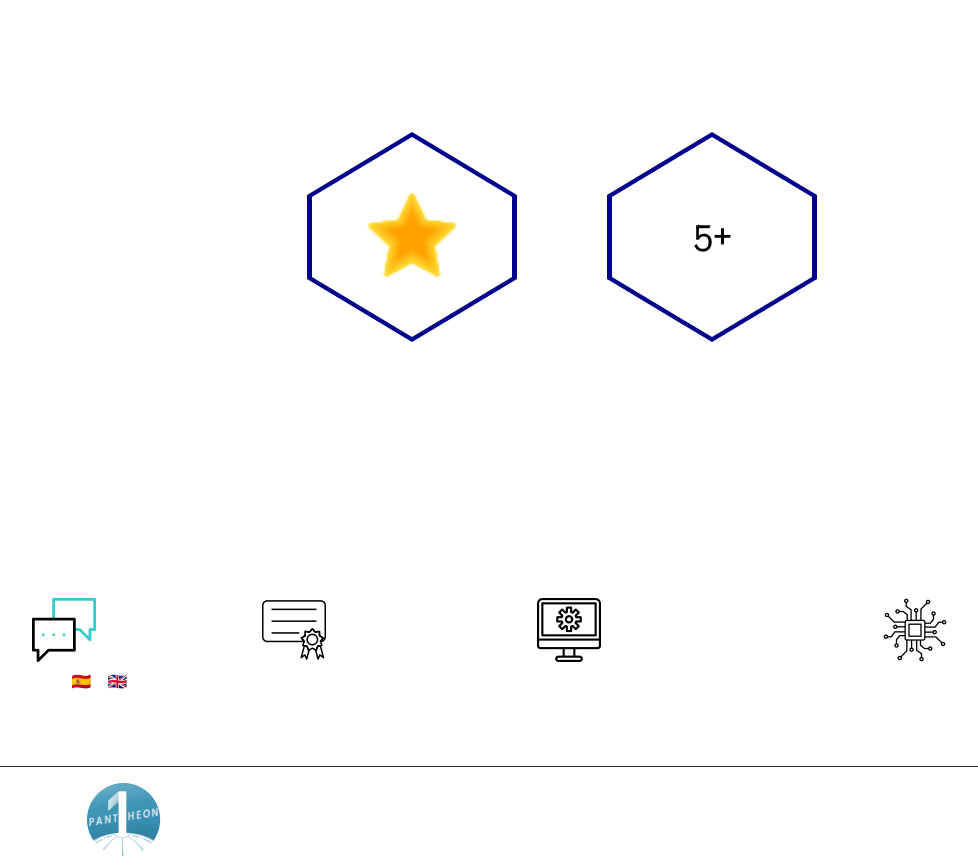
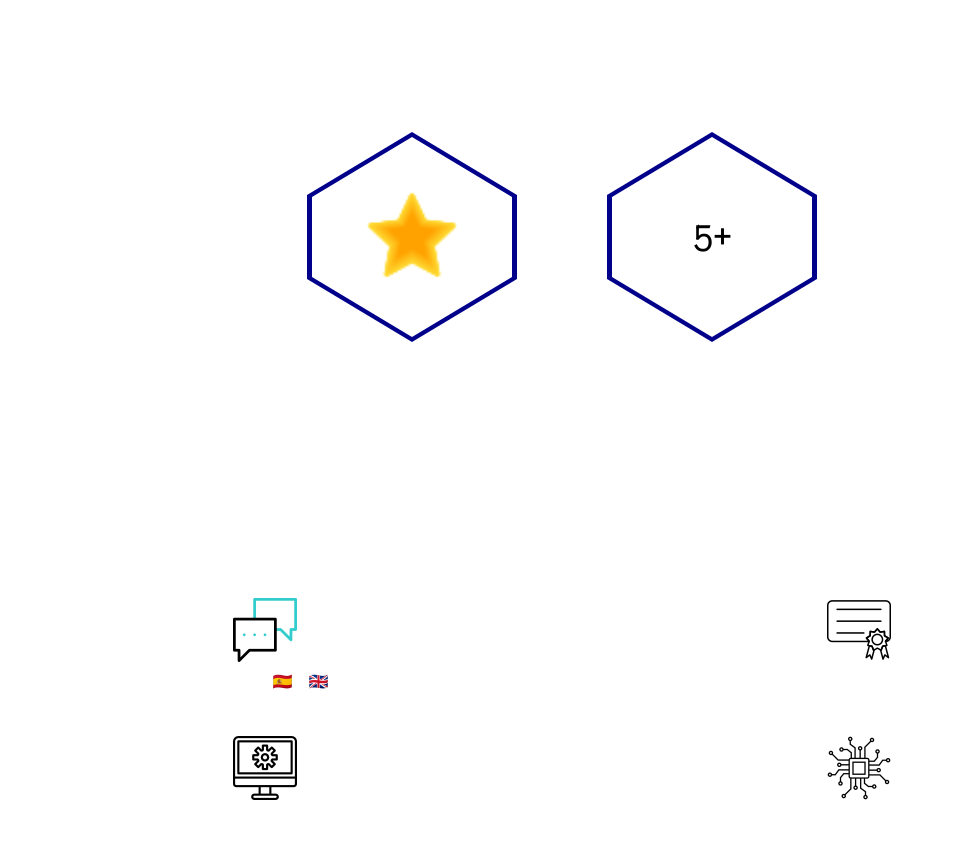
Before and after one commit to Serquand/One_Pantheon, a Vue app in the folder site/: page / in a window 1280 px wide. Shown: the part 900-1758 px from the top of the page, without its empty margins (78-1056 px from the left). Built offline with nearby package versions, Linux system fonts and the light colour scheme.

Commit message:
Project ended

```diff
--- a/site/package.json
+++ b/site/package.json
@@ -9,8 +9,10 @@
   },
   "dependencies": {
     "core-js": "^3.6.5",
+    "intersection-observer": "^0.12.2",
     "sass-loader": "^13.0.2",
-    "vue": "^3.0.0"
+    "vue": "^3.0.0",
+    "vue-intersect": "^1.1.6"
   },
   "devDependencies": {
     "@vue/cli-plugin-babel": "~4.5.15",
--- a/site/public/index.html
+++ b/site/public/index.html
@@ -5,7 +5,7 @@
     <meta http-equiv="X-UA-Compatible" content="IE=edge">
     <meta name="viewport" content="width=device-width,initial-scale=1.0">
     <link rel="icon" href="<%= BASE_URL %>favicon.ico">
-    <title><%= htmlWebpackPlugin.options.title %></title>
+    <title>One Panthéon</title>
   </head>
   <body>
     <noscript>
--- a/site/src/components/Formation.vue
+++ b/site/src/components/Formation.vue
@@ -33,6 +33,10 @@ export default {
         margin: 100px auto 45px;
     }
 
+    .formation-main-container h4 {
+        text-align: center;
+    }
+
     .formation-content {
         display: flex;
         justify-content: space-around;
@@ -53,6 +57,14 @@ export default {
         margin: 10px 0;
     }
 
+    @media all and (max-width: 1300px) {
+        .formation-content {
+            display: grid;
+            grid-template-columns: repeat(2, 1fr);
+            gap: 35px;
+        }
+    }
+
     @media all and (max-width: 650px) {
         .formation-content {
             display: flex;
--- a/site/src/components/Landing.vue
+++ b/site/src/components/Landing.vue
@@ -70,5 +70,14 @@ export default {
             flex-direction: column-reverse;
             gap: 25px;
         }
+
+        .logo img {
+            height: auto;
+            width: 200px;
+        }
+
+        .logo img:last-child {
+            margin-bottom: 20px;
+        }
     }
 </style>
--- a/site/src/components/Service.vue
+++ b/site/src/components/Service.vue
@@ -1,5 +1,5 @@
 <template>
-    <div class="service-container">
+    <div :class="['service-container', visible ? 'service-container-visible' : '']">
         <div class="service">
             <div class="content"></div>
             <div class="overlay"></div>
@@ -11,17 +11,24 @@
 </template>
 
 <script>
+
+import { ref } from 'vue';
+
 export default {
     props: {
         title: {
             type: String,
             required: true
         },
-
         description: {
             type: String,
             required: true
         }
+    },
+
+    setup() {
+        const visible = ref(false)
+        return { visible }
     }
 }
 </script>
@@ -33,6 +40,17 @@ export default {
     align-items: center;
     margin-top: 50px;
     width: 300px;
+    opacity: 0;
+    transform: translateY(-50px);
+    animation: goBack 2s linear 1 forwards;
+}
+
+.service-container-visible {
+    animation: goBack 2s linear 1 forwards;
+}
+
+.service-container-visible .overlay {
+    animation: appBox 4s ease 1 forwards;
 }
 
 .service {
@@ -96,4 +114,11 @@ img.title-service {
     from { height: 0%; }
     to { height: 100%; }
 }
+
+@keyframes goBack {
+    to {
+        transform: translateY(0);
+        opacity: 1;
+    }
+}
 </style>
```
Also changed, not shown: 2 other files (tests, documents, lock files or other folders).
